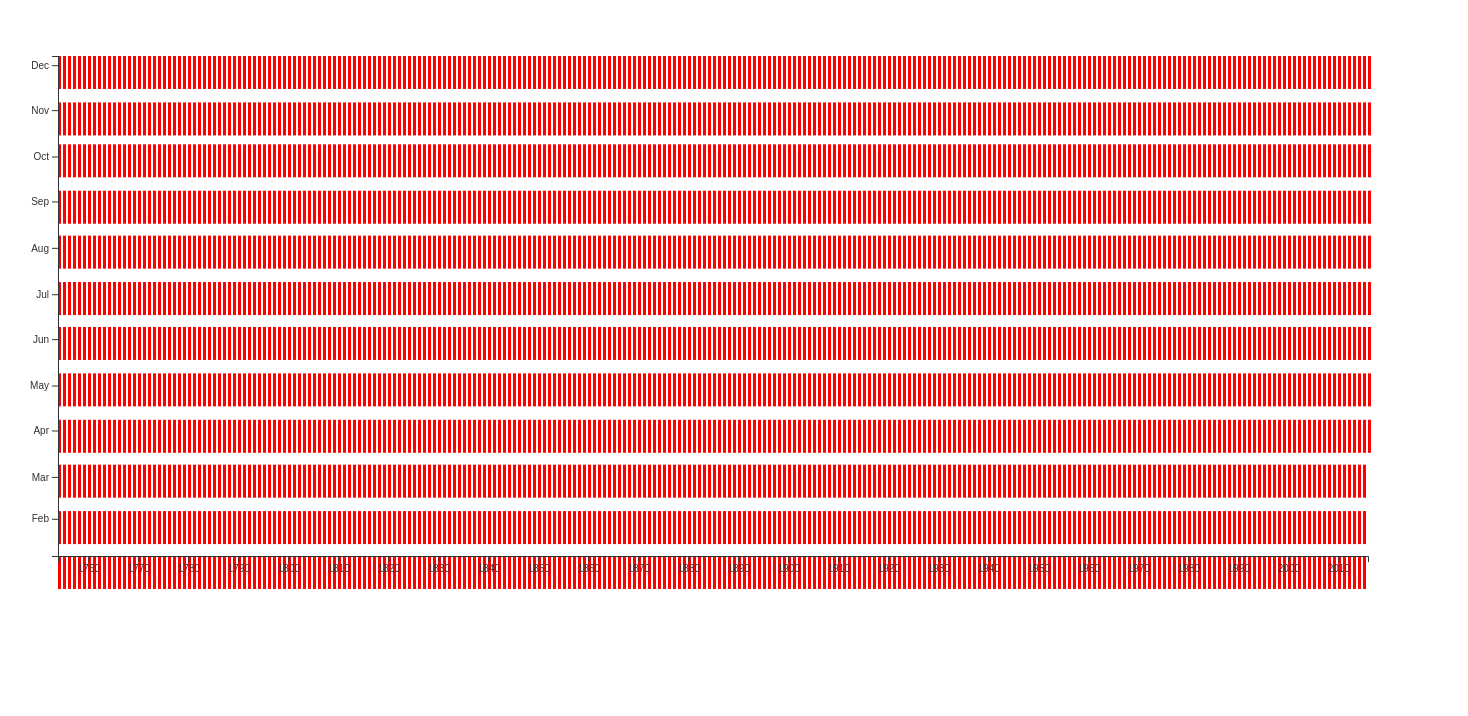
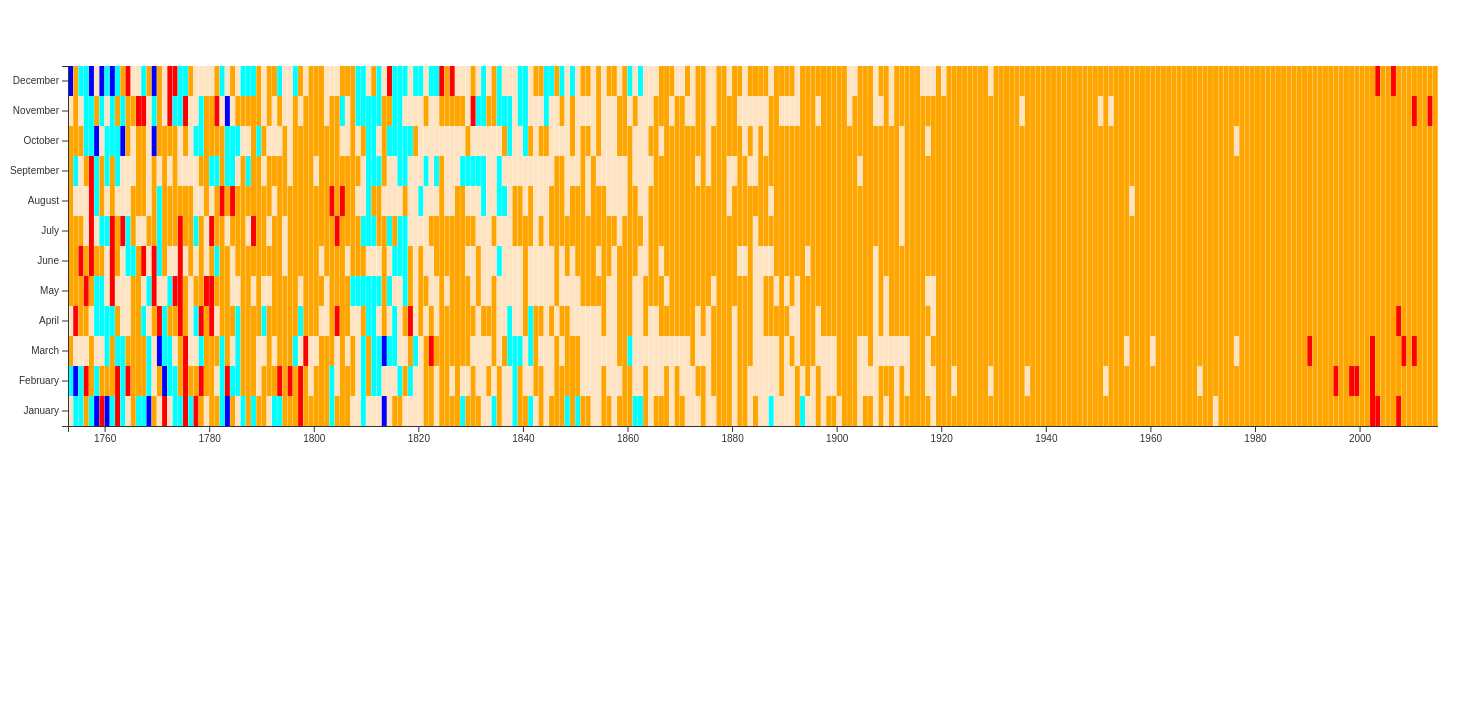
Before and after one commit to tylermwatts/global-temperature-heat-map, a website built with Parcel: page index.html in a window 1280 px wide. Shown: the part 84-800 px from the top of the page, 1468 px wide, since content can reach past the window. Built offline with nearby package versions, Linux system fonts and the light colour scheme.

Commit message:
shit finally works, need to add tooltip & legend

```diff
--- a/src/index.js
+++ b/src/index.js
@@ -6,72 +6,94 @@ req.open("GET", "/src/data.json", true);
 req.send();
 req.onload = function() {
   const json = JSON.parse(req.responseText);
-  const w = 1410;
-  const h = 600;
-  const padding = 50;
+  const w = 1430;
+  const h = 480;
+  const padding = 60;
   const baseTemp = json.baseTemperature;
   const xScale = d3
-    .scaleTime()
+    .scaleLinear()
     .domain([
-      d3.min(
-        json.monthlyVariance.map(d =>
-          new Date().setFullYear(d.year)
-        )
-      ),
-      d3.max(
-        json.monthlyVariance.map(d =>
-          new Date().setFullYear(d.year)
-        )
-      )
+      d3.min(json.monthlyVariance.map(d => d.year)),
+      d3.max(json.monthlyVariance.map(d => d.year))
     ])
-    .range([padding, w - padding]);
+    .range([padding, w]);
   const yScale = d3
-    .scaleTime()
-    .domain([
-      new Date().setMonth(0),
-      new Date().setMonth(11)
-    ])
+    .scaleBand()
+    .domain([0, 1, 2, 3, 4, 5, 6, 7, 8, 9, 10, 11])
     .range([h - padding, padding]);
-  const xAxis = d3
-    .axisBottom(xScale)
-    .ticks(26)
-    .tickFormat(d3.timeFormat("%Y"));
-  const yAxis = d3
-    .axisLeft(yScale)
-    .tickFormat(d3.timeFormat("%b"));
+  const xAxis = d3.axisBottom(xScale).tickFormat(d => d.toString());
+  const yAxis = d3.axisLeft(yScale).tickFormat(function(d) {
+    switch (d) {
+      case 0:
+        return "January";
+      case 1:
+        return "February";
+      case 2:
+        return "March";
+      case 3:
+        return "April";
+      case 4:
+        return "May";
+      case 5:
+        return "June";
+      case 6:
+        return "July";
+      case 7:
+        return "August";
+      case 8:
+        return "September";
+      case 9:
+        return "October";
+      case 10:
+        return "November";
+      case 11:
+        return "December";
+      default:
+        return "";
+    }
+  });
   const svg = d3
     .select("body")
     .append("svg")
-    .attr("width", w + padding)
-    .attr("height", h + padding);
+    .attr("width", w)
+    .attr("height", h);
   svg
     .selectAll("rect")
     .data(json.monthlyVariance)
     .enter()
     .append("rect")
     .attr("class", "cell")
-    .attr("x", d =>
-      xScale(new Date().setFullYear(d.year))
-    )
-    .attr(
-      "y",
-      d =>
-        h - yScale(new Date().setMonth(d.month - 1))
-    )
+    .attr("x", d => xScale(d.year))
+    .attr("y", d => yScale(d.month - 1))
     .attr("data-month", d => d.month - 1)
     .attr("data-year", d => d.year)
-    .attr("data-temp", d => baseTemp + d.variance);
+    .attr("data-temp", d => baseTemp + d.variance)
+    .style("fill", d => {
+      let temp = baseTemp + d.variance;
+      if (temp <= 5) {
+        return "blue";
+      }
+      if (temp > 5 && temp <= 7) {
+        return "aqua";
+      }
+      if (temp > 7 && temp < 8) {
+        return "bisque";
+      }
+      if (temp >= 8 && temp <= 10) {
+        return "orange";
+      }
+      if (temp > 10) {
+        return "red";
+      }
+    });
   svg
     .append("g")
-    .attr(
-      "transform",
-      "translate(0," + (h - padding) + ")"
-    )
+    .attr("transform", "translate(0," + (h - padding) + ")")
     .call(xAxis)
     .attr("id", "x-axis");
   svg
     .append("g")
-    .attr("transform", "translate(50,0)")
+    .attr("transform", "translate(" + padding + ",0)")
     .call(yAxis)
     .attr("id", "y-axis");
 };
--- a/src/styles.css
+++ b/src/styles.css
@@ -1,10 +1,11 @@
 body {
+  text-align: center;
   font-family: "Oswald", sans-serif;
   color: rgb(50, 50, 50);
 }
 
 .cell {
-  height: 33px;
-  width: 3px;
-  fill: red;
+  height: 30px;
+  width: 5px;
+  fill: black;
 }
```
